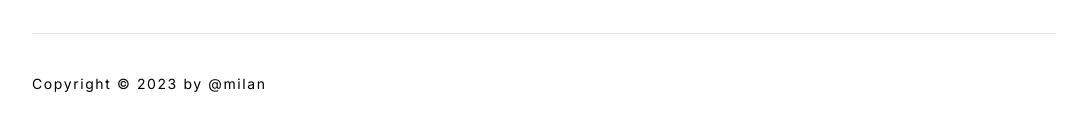
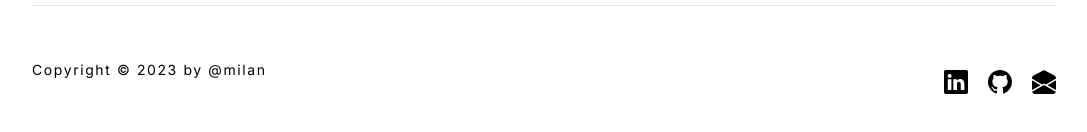
Before and after one commit to MILAN88888/nextjs-portfolio, a Next.js app: page / in a window 1280 px wide. Shown: the part 610-742 px from the top of the page, without its empty margins (96-1183 px from the left). Built offline with nearby package versions, Linux system fonts and the light colour scheme.

Commit message:
Added - Social media

```diff
--- a/components/Footer.tsx
+++ b/components/Footer.tsx
@@ -1,4 +1,5 @@
 import React from 'react'
+import { MediaConnect } from './MediaConnect'
 
 export const Footer = () => {
   return (
@@ -6,8 +7,8 @@ export const Footer = () => {
 	<hr className='mb-10 lg:max-w-5xl lg:w-full' />
 	<div className="z-10 max-w-5xl w-full items-center justify-between text-sm lg:flex">
 	<p>Copyright &copy; 2023 by @milan</p>
-		<div className="fixed bottom-0 left-0 flex h-48 w-full items-end justify-cente dark:from-black dark:via-black lg:static lg:h-auto lg:w-auto lg:bg-none">
-
+		<div className="bottom-0 mt-6 left-0 flex  w-full items-end justify-cente dark:from-black dark:via-black lg:static lg:h-auto lg:w-auto lg:bg-none">
+		<MediaConnect/>
 		</div>
   	</div>
 	</div>
--- /dev/null
+++ b/components/MediaConnect.tsx
@@ -0,0 +1,22 @@
+import React from "react";
+import { SOCIAL_MEDIA } from "@/constants";
+
+export const MediaConnect = () => {
+  return (
+    <ul className="flex items-center gap-5">
+      {SOCIAL_MEDIA.map((item) => (
+        <li key={item.id}>
+          <a
+            href={item.url}
+            target="_blank"
+            aria-label={item.title}
+            title={item.title}
+            className="text-2xl"
+          >
+            {item.icon}
+          </a>
+        </li>
+      ))}
+    </ul>
+  );
+};
--- /dev/null
+++ b/constants/SocialMedia.tsx
@@ -0,0 +1,22 @@
+import { BsFillEnvelopeOpenFill, BsGithub, BsLinkedin } from "react-icons/bs";
+
+export const SOCIAL_MEDIA = [
+	{
+		id: "linkedin",
+		icon: <BsLinkedin />,
+		title: "Visit LinkedIn profile",
+		url: "https://www.linkedin.com/in/milan-c"
+	},
+	{
+		id: "github",
+		icon: <BsGithub />,
+		title: "Visit Github profile",
+		url: "https://github.com/MILAN88888"
+	},
+	{
+		id: "mail",
+		icon: <BsFillEnvelopeOpenFill />,
+		title: "Send me an email",
+		url: "mailto://chaudharymilan996@gmail.com"
+	}
+];
--- /dev/null
+++ b/constants/index.tsx
@@ -0,0 +1 @@
+export { SOCIAL_MEDIA } from './SocialMedia';
```
